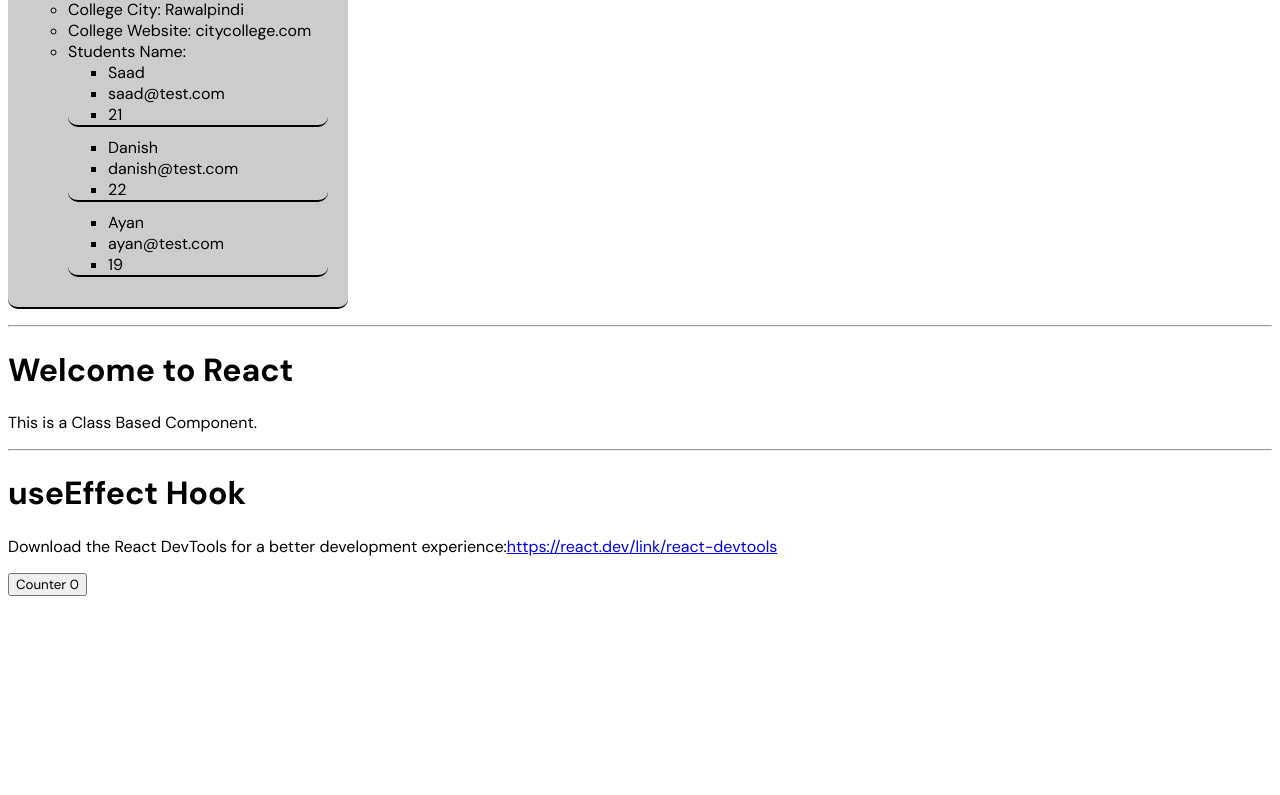
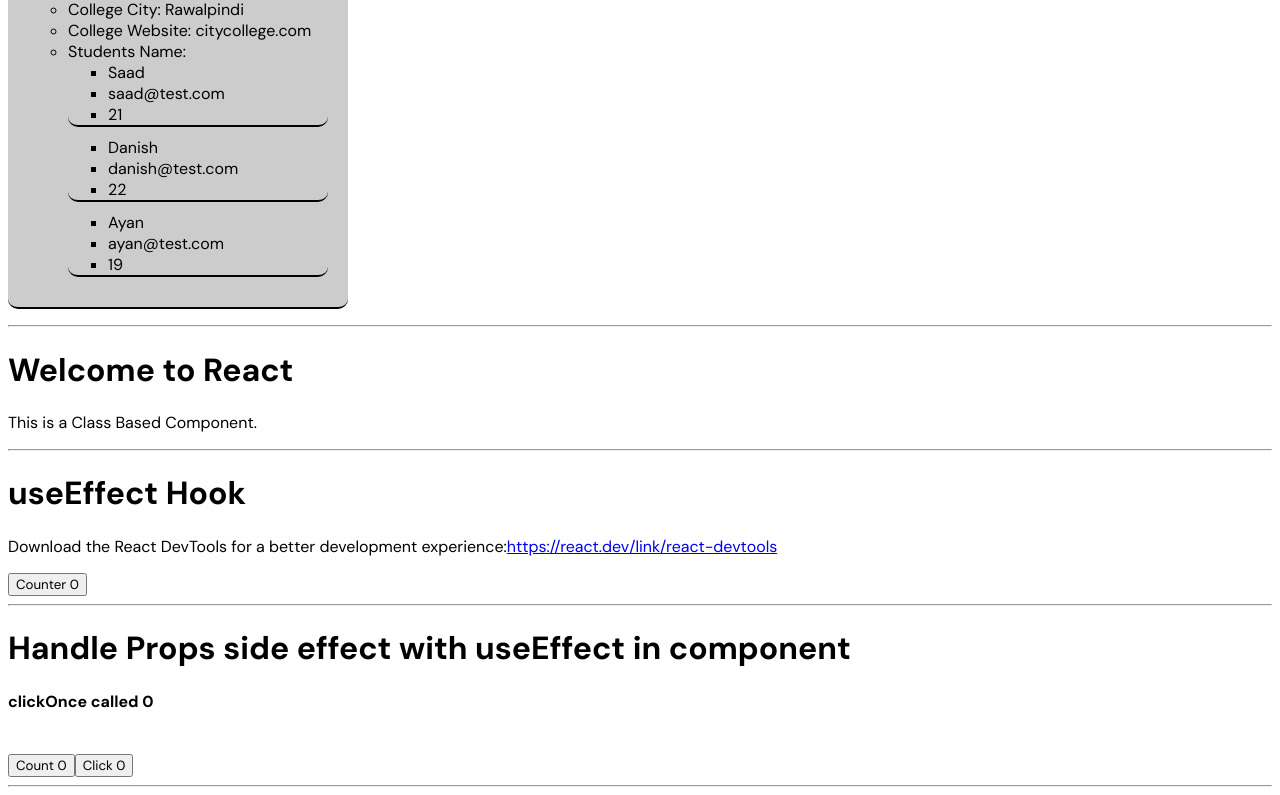
Before and after one commit to MoeezAhmed-Developer/React-Course, a React (Vite) app: page / in a window 1280 px wide. Shown: the part 6754-7549 px from the top of the page. Before the commit the page ends 7358 px from the top, so only its background shows below. Built offline with nearby package versions, Linux system fonts and the light colour scheme.

Commit message:
feat: add PropsUseEffect component to handle props side effects with useEffect

```diff
--- a/src/App.jsx
+++ b/src/App.jsx
@@ -23,6 +23,7 @@ import NestedLopp from "./components/NestedLoop";
 import Welcome from "./components/ClassBasedComponent";
 import UseEffectCount from "./components/UseEffectCount";
 import Header from "./components/Header";
+import PropsUseEffect from "./components/PropsUseEffect";
 
 function App() {
   // let x = 0;
@@ -88,7 +89,8 @@ function App() {
       <Clock /> <hr />
       <NestedLopp /> <hr />
       <Welcome /> <hr />
-      <UseEffectCount />
+      <UseEffectCount /> <hr />
+      <PropsUseEffect /> <hr />
     </>
   );
 }
--- /dev/null
+++ b/src/components/PropsUseEffect.jsx
@@ -0,0 +1,33 @@
+import { useEffect, useState } from "react";
+
+function PropsUseEffect() {
+  const [count, setCount] = useState(0);
+  const [click, setClick] = useState(0);
+
+  function callOnce() {
+    console.log("callOnce called");
+  }
+
+  function clickOnce() {
+    console.log("clickOnce called");
+  }
+
+  useEffect(() => {
+    callOnce();
+  }, []);
+
+  useEffect(() => {
+    clickOnce();
+  }, [click]);
+
+  return (
+    <div>
+      <h1>Handle Props side effect with useEffect in component</h1>
+      <h4>clickOnce called {click}</h4> <br />
+      <button onClick={() => setCount(count + 1)}>Count {count}</button>
+      <button onClick={() => setClick(click + 1)}>Click {click}</button>
+    </div>
+  );
+}
+
+export default PropsUseEffect;
```
